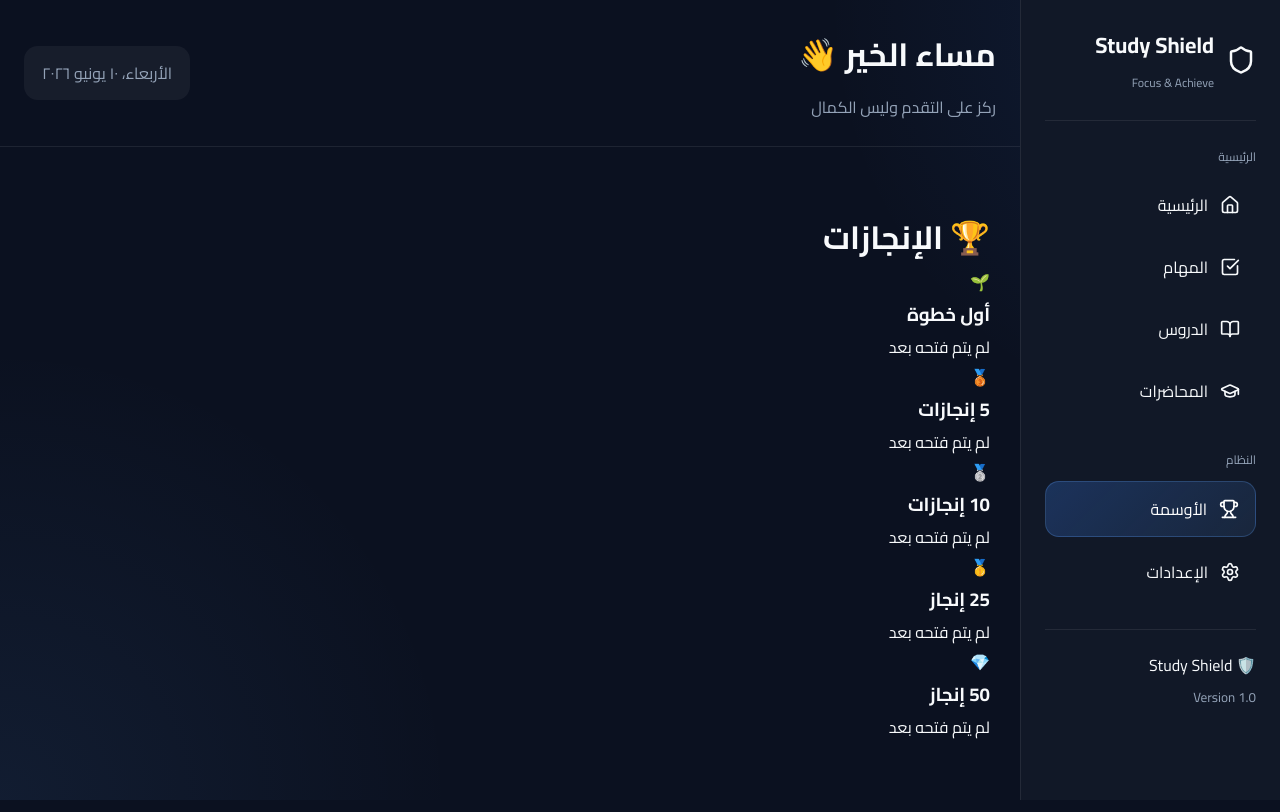
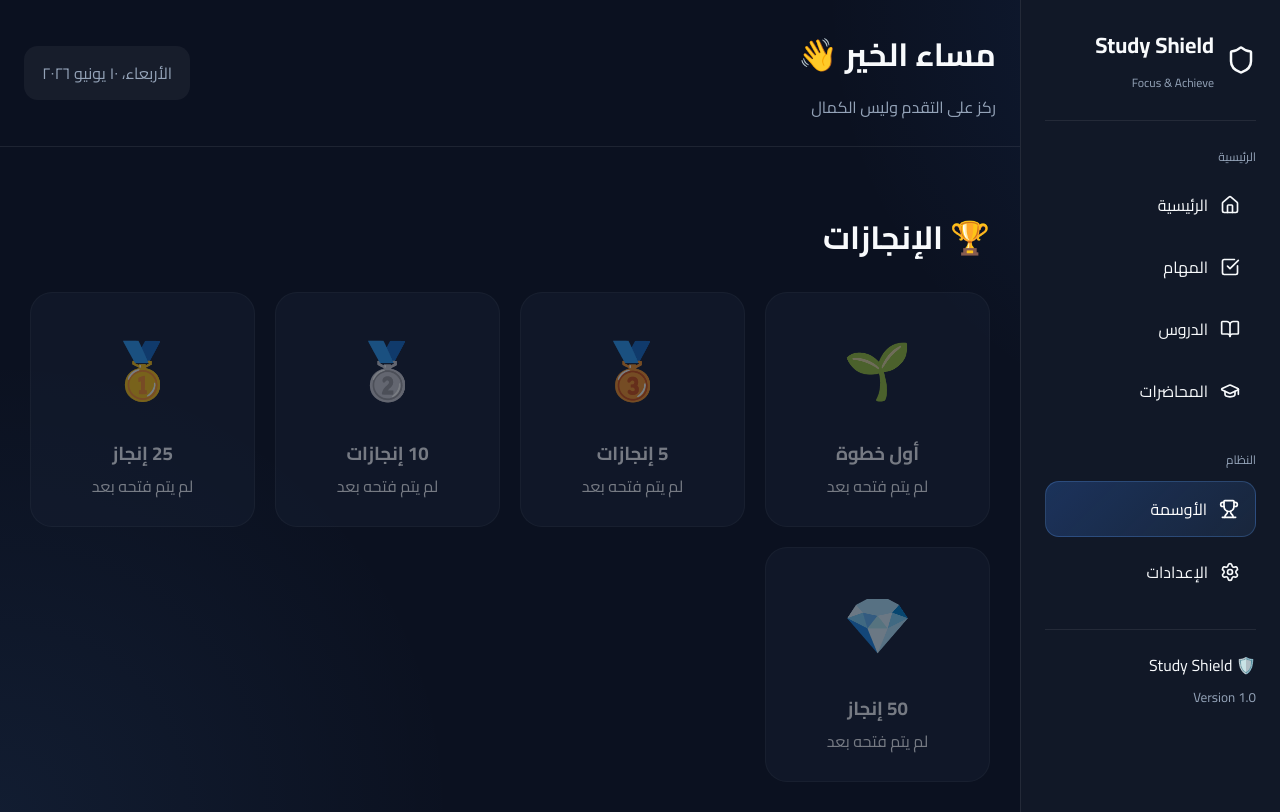
Before and after one commit to bt3762334-commits/study-shield, a React (Vite) app: page /achievements in a window 1280 px wide. Built offline with nearby package versions, Linux system fonts and the light colour scheme.

Commit message:
Update globals.css

```diff
--- a/src/styles/globals.css
+++ b/src/styles/globals.css
@@ -786,3 +786,49 @@ small {
 
   border-radius: 14px;
 }
+.page-title {
+  margin-bottom: 25px;
+}
+
+.achievement-grid {
+  display: grid;
+
+  grid-template-columns:
+    repeat(auto-fill,minmax(220px,1fr));
+
+  gap: 20px;
+}
+
+.achievement-card {
+  background: var(--card);
+
+  border: 1px solid rgba(255,255,255,.08);
+
+  border-radius: 22px;
+
+  padding: 25px;
+
+  text-align: center;
+
+  opacity: .45;
+
+  transition: .3s;
+}
+
+.achievement-card.unlocked {
+  opacity: 1;
+
+  border-color:
+    rgba(59,130,246,.5);
+}
+
+.achievement-card:hover {
+  transform:
+    translateY(-4px);
+}
+
+.achievement-icon {
+  font-size: 55px;
+
+  margin-bottom: 15px;
+}
```
